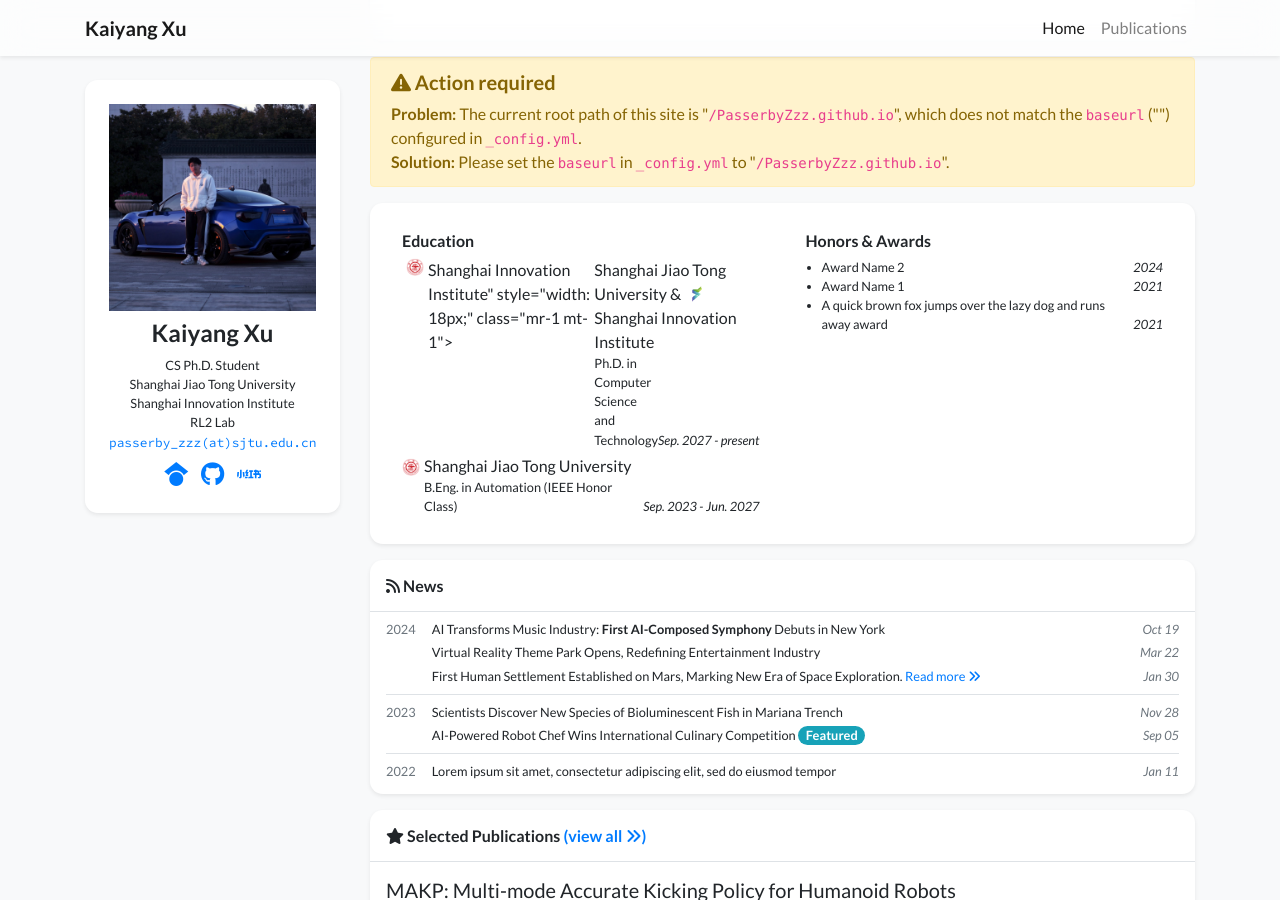
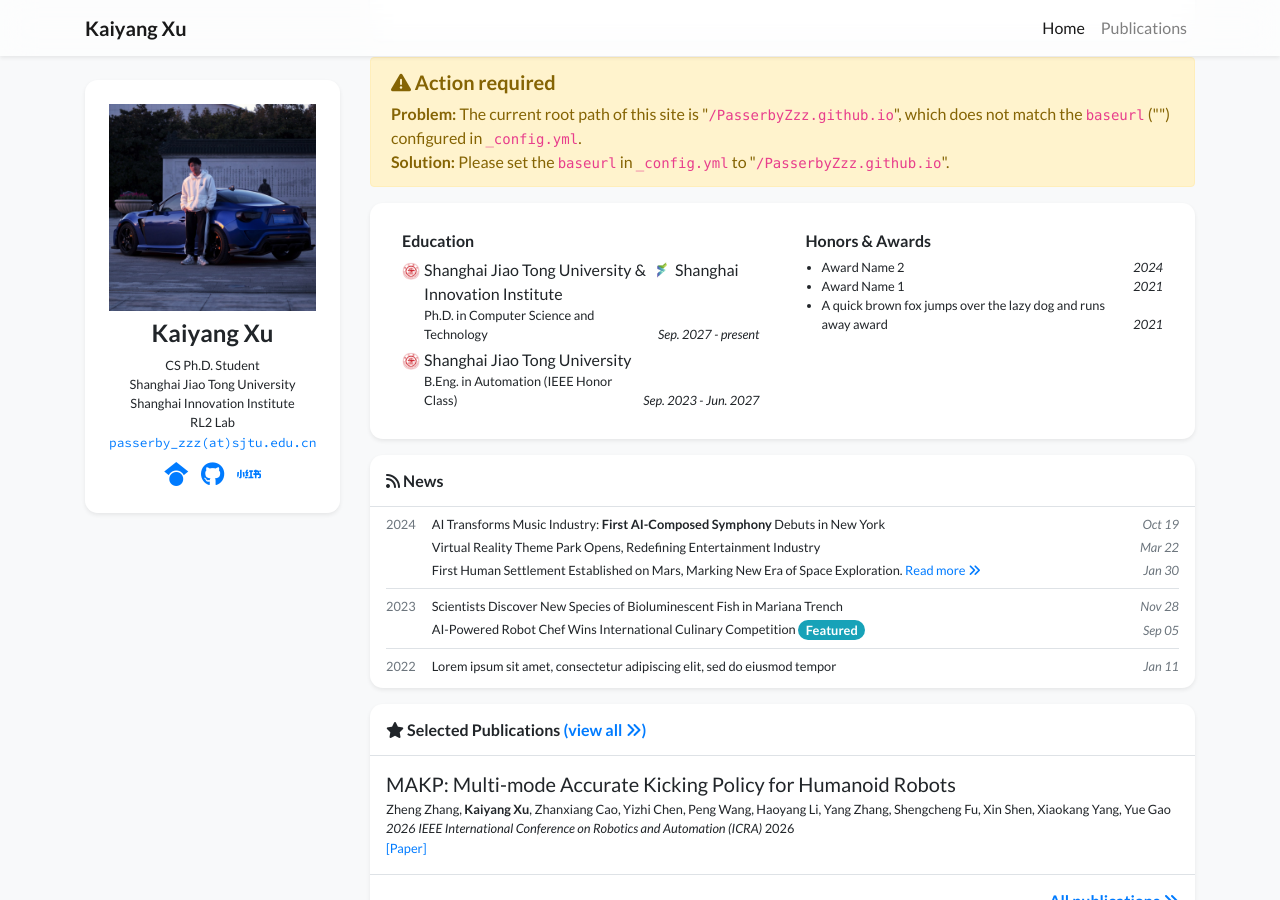
Before and after one commit to PasserbyZzz/PasserbyZzz.github.io, a Jekyll site: the page built from index.html, in a window 1280 px wide and 900 px high, scrolled down 329 px. Built offline with Jekyll 4.4.1, drawn with Linux system fonts in a browser that asks for light colours; nearby versions of some CDN libraries; a style sheet for code colours, icons or effects is not loaded.

Commit message:
Fix broken alt on education icon

```diff
--- a/_includes/widgets/experience_card.html
+++ b/_includes/widgets/experience_card.html
@@ -10,7 +10,7 @@
                             <ul class="list-unstyled mb-1">
                                 {% for item in site.data.profile.education %}
                                 <li class="media mb-1">
-                                    <img src="{{ item.logo | relative_url }}" alt="{{ item.name }}" style="width: 18px;" class="mr-1 mt-1">
+                                    <img src="{{ item.logo | relative_url }}" alt="" style="width: 18px;" class="mr-1 mt-1">
                                     <div class="media-body">
                                         <div>{{ item.name }}</div>
                                         <div class="small">{{ item.dept }}</div>
```
